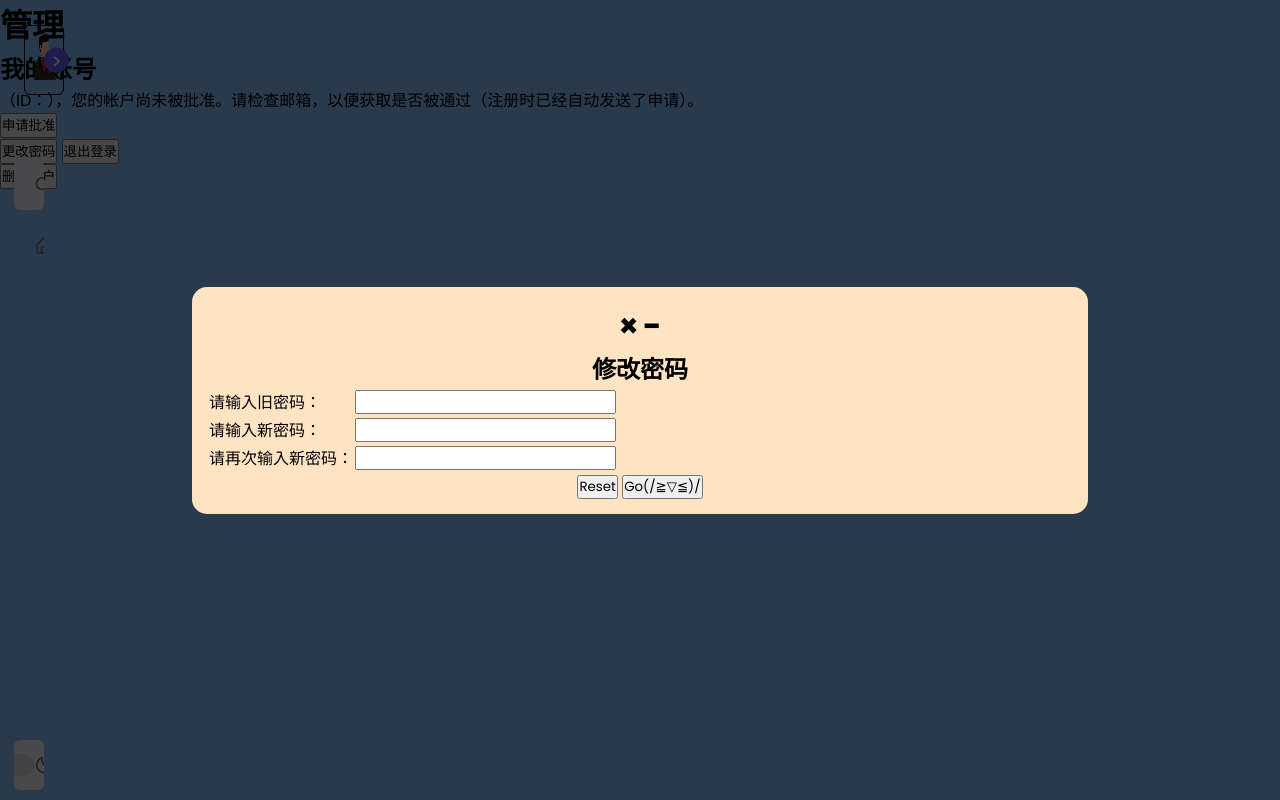
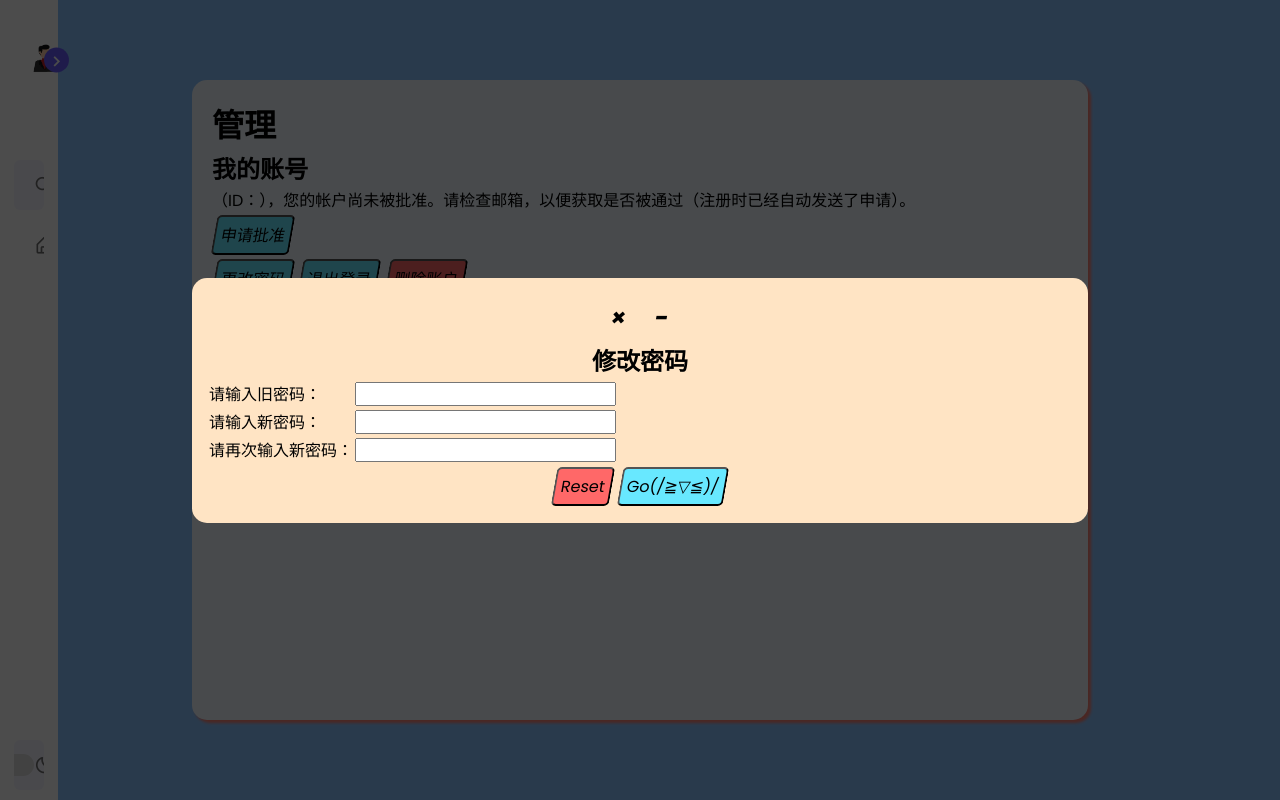
Before and after one commit to Qsinleo/Dormitory-Manage-System, a PHP site: page /manage.php in a window 1280 px wide, after a click on "更改密码". Run offline with PHP 8.4, Linux system fonts and the light colour scheme; a user stored in the database is signed in; data comes from the database, SQL or seed files in the repository; data that the repository does not hold is empty.

Commit message:
Modify the 'manage.php'

```diff
--- a/css/manage.css
+++ b/css/manage.css
@@ -41,57 +41,99 @@ header {
     font-style: italic;
 }
 
-.close {
+button.close {
     background-color: rgba(0, 0, 0, 0);
     border: none;
     border-radius: 10px;
     text-align: left;
     transition: .2s;
-    font-size: xx-large;
+    font-size: x-large;
     font-weight: bold;
+    padding-left: 10px;
+    padding-right: 10px;
 }
 
-.close:hover {
+button.close:hover {
     background-color: red;
     transform: scale(1.1);
 }
 
-.close:active {
+button.close:active {
     background-color: darkred;
     transform: scale(.95);
 }
 
-img {
-    width: 70px;
-    height: 70px;
-    border-radius: 50px;
-    border: 1px solid;
-}
-
-.collapse {
+button.collapse {
+    padding-left: 10px;
+    padding-right: 10px;
     background-color: rgba(0, 0, 0, 0);
     border: none;
     border-radius: 10px;
     text-align: left;
     transition: .2s;
-    font-size: xx-large;
+    font-size: x-large;
     font-weight: bold;
 }
 
-.collapse:hover {
+button.collapse:hover {
     background-color: greenyellow;
     transform: scale(1.1);
 }
 
-.collapse:active {
+button.collapse:active {
     background-color: green;
     transform: scale(.95);
 }
 
-.error {
-    color: red;
-}
 
 li {
     list-style: inside;
 }
+
+main {
+    width: 70%;
+    background-color: aliceblue;
+    box-shadow: 3px 3px 3px salmon;
+    position: absolute;
+    left: 0;
+    right: 0;
+    top: 0;
+    bottom: 0;
+    margin: auto;
+    height: 80%;
+    padding: 20px;
+    border-radius: 15px;
+}
+
+button,
+input[type=submit],
+input[type=reset] {
+    transform: skewX(-10deg);
+    transition-duration: .2s;
+    border-radius: 5px;
+    font-size: 16px;
+    background-color: rgb(104, 232, 255);
+    padding: 5px;
+    margin: 2px;
+}
+
+button:hover,
+input[type=submit]:hover,
+input[type=reset]:hover {
+    transform: skewX(-10deg) scale(1.1);
+}
+
+button:active,
+input[type=submit]:active,
+input[type=res]:active {
+    transform: skewX(-10deg) scale(0.95);
+}
+
+input[type=reset],
+input.delete-account {
+    background-color: rgb(255, 104, 104);
+}
+
+.inline {
+    display: inline;
+}
--- a/js/dialogueOpenAndClose.js
+++ b/js/dialogueOpenAndClose.js
@@ -16,10 +16,11 @@ function hideDialog() {
 
 function smallDialog() {
     const obj = document.getElementById("dialogue");
-    obj.style.width = "10%";
-    obj.style.height = "27px";
+    obj.style.width = "60px";
+    obj.style.height = "60px";
     obj.style.margin = "0";
-    obj.style.top = "calc(100% - 55px)";
+    obj.style.top = "calc(100% - 65px)";
+    obj.style.left = "calc(50% - 60px)";
     obj.getElementsByTagName("button")[0].style.display =
         document.getElementById("hide-screen").style.display = "none";
     obj.getElementsByTagName("button")[1].innerText = "↑";
@@ -34,6 +35,7 @@ function reopenDialog() {
     obj.style.height = "fit-content";
     obj.style.margin = "auto";
     obj.style.top = "0";
+    obj.style.left = "0";
     obj.getElementsByTagName("button")[0].style.display =
         document.getElementById("hide-screen").style.display = "initial";
     obj.getElementsByTagName("button")[1].innerText = "-";
--- a/js/isExistedEmail.js
+++ b/js/isExistedEmail.js
@@ -18,6 +18,7 @@ document.getElementsByName("email")[0].onkeyup = () => {
                 document.getElementById("is-existed").style.color = "green";
                 document.getElementById("submit").disabled = "";
             } else {
+                console.log(xmlhttp.responseText);
                 document.getElementById("is-existed").innerText = "邮箱已存在！";
                 document.getElementById("is-existed").style.color = "red";
             }
--- a/js/required.js
+++ /dev/null
@@ -1,5 +0,0 @@
-for (let i of document.getElementsByTagName("input")) {
-    if (i.required) {
-        i.parentNode.previousElementSibling.innerHTML = "<span style='color:red;'>*</span>" + i.parentNode.previousElementSibling.innerHTML;
-    }
-}
--- a/login.php
+++ b/login.php
@@ -29,9 +29,8 @@ include_once "navpage.php";
                 <!-- Login Form -->
                 <form action="proceed.php" method="post">
                     <input type="hidden" value="login" name="type" />
-
-                    <input type="text" id="login" class="fadeIn second" name="mail" placeholder="邮箱">
-                    <input type="password" id="password" class="fadeIn third" name="password" placeholder="密码">
+                    <input type="text" id="login" class="fadeIn second" required name="mail" placeholder="邮箱">
+                    <input type="password" id="password" class="fadeIn third" required name="password" placeholder="密码">
                     <input type="submit" class="fadeIn fourth" value="登录">
                 </form>
 
--- a/manage.php
+++ b/manage.php
@@ -24,6 +24,7 @@ if (is_null($_SESSION["loginid"])) {
 <script src="js/dialogueOpenAndClose.js"></script>
 
 <body>
+    <main>
         <h1>管理</h1>
         <div id="hide-screen">&nbsp;</div>
         <div id="dialogue">
@@ -225,13 +226,14 @@ if (is_null($_SESSION["loginid"])) {
             <button onclick="openDialog('change-password')">更改密码</button>
             <button onclick="location.href = 'logout.php'">退出登录</button>
             <?php if ($usertype != "system-admin") { ?>
-            <form action="proceed.php" method="post">
-                <input type="submit" name="delete-account" value="删除账户" />
+                <form action="proceed.php" method="post" class="inline">
+                    <input type="submit" name="delete-account" class="delete-account" value="删除账户" />
                 </form>
             <?php } else { ?>
                 <button disabled title="系统管理员无法删除账号">删除账号</button>
             <?php } ?>
         </div>
+    </main>
 </body>
 <script src="js/sha1.js"></script>
 <script src="js/dropToUpload.js"></script>
```
Also changed, not shown: js/verifyPasswordWhenRegister.js (+15 -10 lines), register.php (+12 -9 lines). Lines whose indentation alone changed are shown as unchanged.
